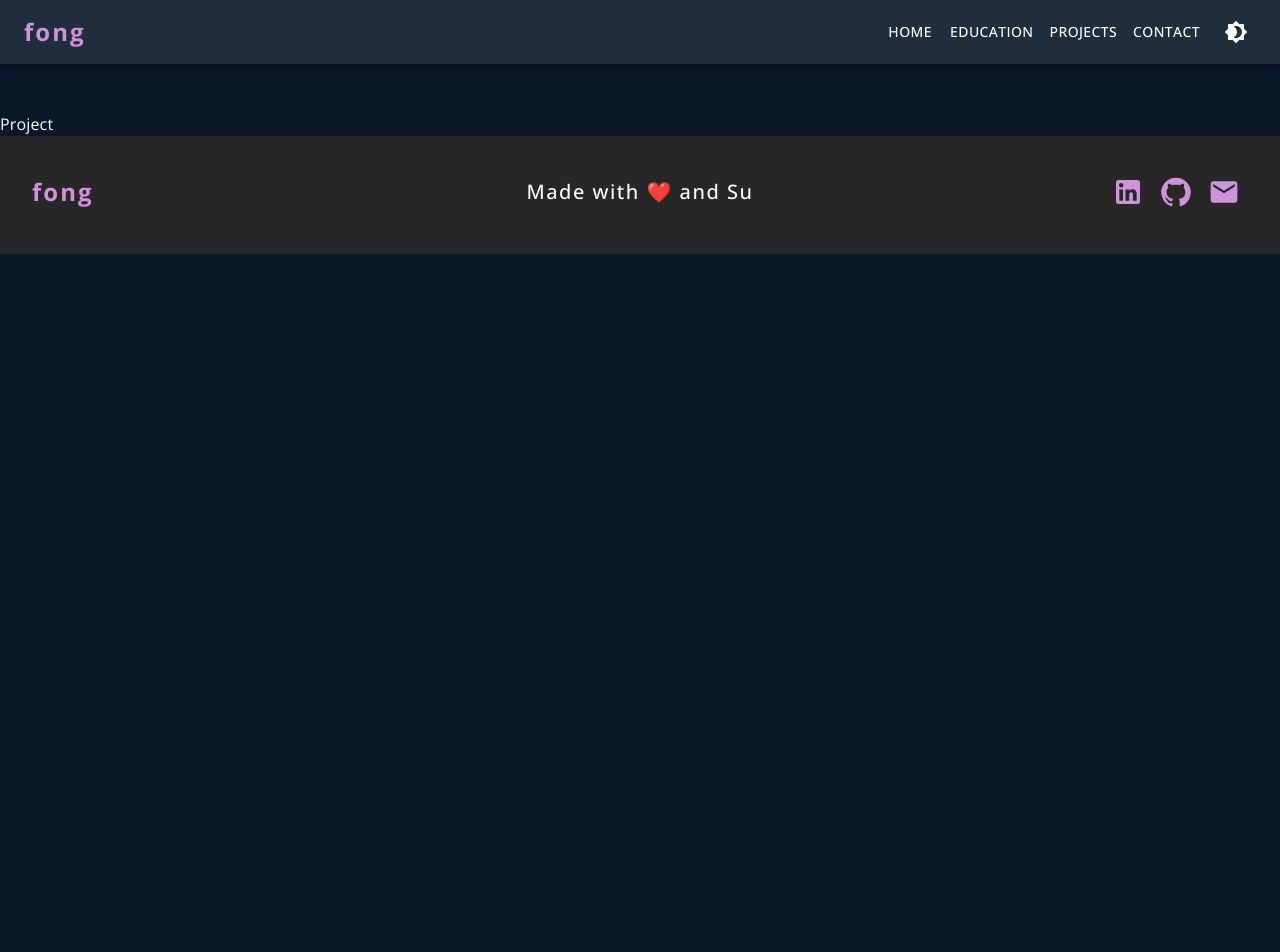
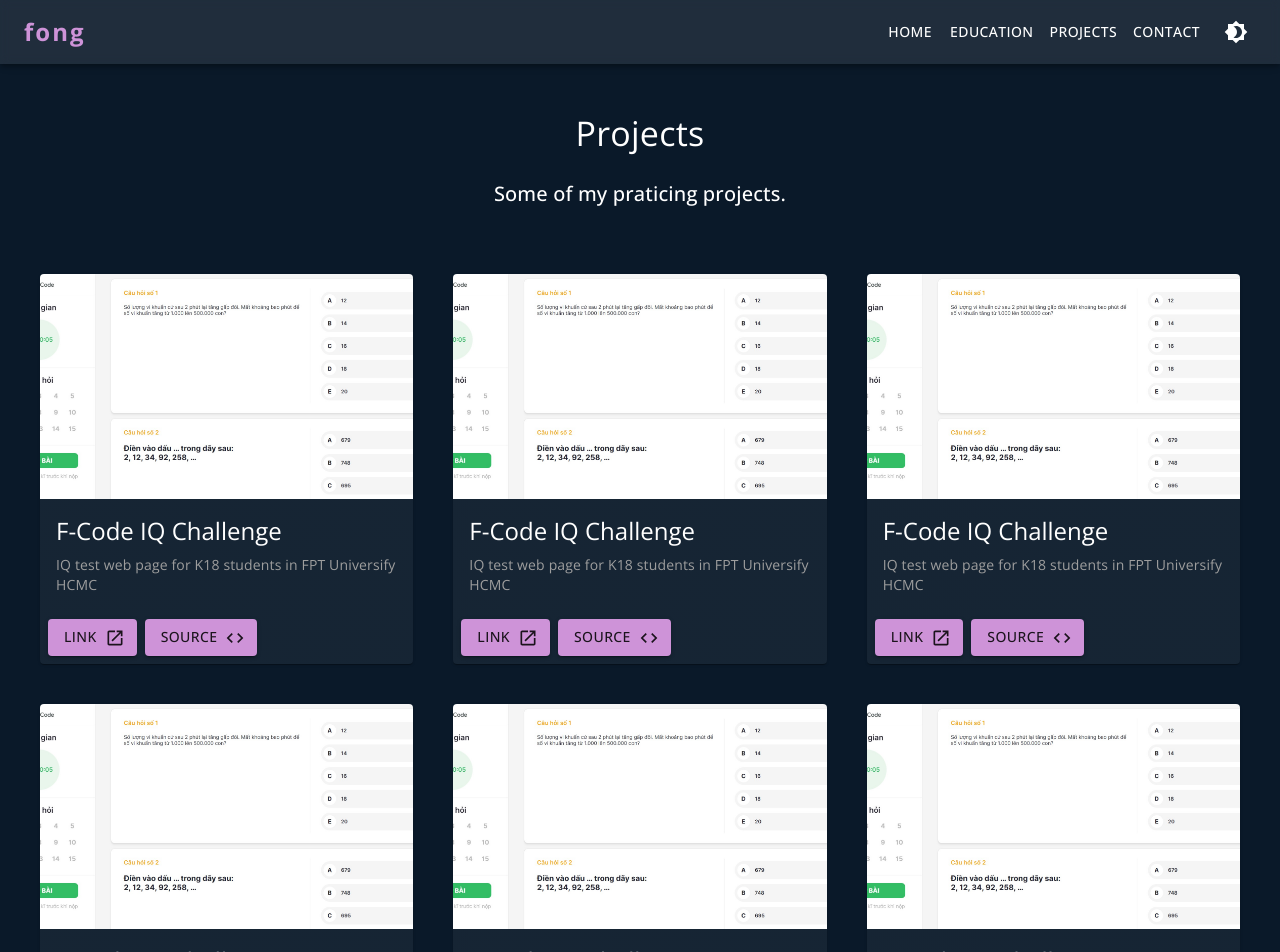
Before and after one commit to hideonbush106/portfolio, a React (Vite) app: page /projects in a window 1280 px wide. Shown: the top 952 px of the page. Before the commit the page ends 800 px from the top, so only its background shows below. Built offline with nearby package versions, Linux system fonts and the light colour scheme.

Commit message:
Done 1st time

```diff
--- a/package.json
+++ b/package.json
@@ -21,6 +21,7 @@
     "react-awesome-reveal": "^4.2.3",
     "react-dom": "^18.2.0",
     "react-icons": "^4.8.0",
+    "react-toastify": "^9.1.2",
     "typewriter-effect": "^2.19.0"
   },
   "devDependencies": {
--- a/src/App.jsx
+++ b/src/App.jsx
@@ -7,9 +7,8 @@
 import Contact from "./routes/Contact/Contact";
 import { ThemeProvider, createTheme } from "@mui/material/styles";
 import ColorModeContext from "./ColorModeContext";
-import getDesignTokens from "./ModeTheme"
+import getDesignTokens from "./ModeTheme";
 const App = () => {
-
   const [mode, setMode] = React.useState("dark");
   const colorMode = React.useMemo(
     () => ({
--- a/src/main.jsx
+++ b/src/main.jsx
@@ -2,9 +2,12 @@
 import ReactDOM from "react-dom/client";
 import App from "./App";
 import "./index.css";
+import { ToastContainer } from "react-toastify";
+import "react-toastify/dist/ReactToastify.css";
 
 ReactDOM.createRoot(document.getElementById("root")).render(
   <React.StrictMode>
     <App />
+    <ToastContainer />
   </React.StrictMode>
 );
--- a/src/routes/Contact/components/ContactInfo.jsx
+++ b/src/routes/Contact/components/ContactInfo.jsx
@@ -44,13 +44,29 @@
               <ListItemIcon>
                 <Email />
               </ListItemIcon>
-              <ListItemText>andyhoaiphong2003@gmail.com</ListItemText>
+              <ListItemText>
+                <Link
+                  color="secondary"
+                  underline="hover"
+                  href="mailto:andyhoaiphong2003@gmail.com"
+                >
+                  andyhoaiphong2003@gmail.com
+                </Link>
+              </ListItemText>
             </ListItem>
             <ListItem>
               <ListItemIcon>
                 <Phone />
               </ListItemIcon>
-              <ListItemText>(+84) 834756222</ListItemText>
+              <ListItemText>
+                <Link
+                  color="secondary"
+                  underline="hover"
+                  href="tel:+84834756222"
+                >
+                  (+84) 834756222
+                </Link>
+              </ListItemText>
             </ListItem>
             <ListItem>
               <ListItemIcon>
--- a/src/routes/Home/components/Hero.jsx
+++ b/src/routes/Home/components/Hero.jsx
@@ -11,7 +11,7 @@
         display: "flex",
         flexWrap: "wrap",
         justifyContent: "space-between",
-        height: "100vh",
+        height: { sm: "100vh", xs: "110vh" },
       }}
     >
       <Box
--- a/src/routes/Home/components/Tech.jsx
+++ b/src/routes/Home/components/Tech.jsx
@@ -13,6 +13,7 @@
   FaTerminal,
   FaFigma,
   FaUbuntu,
+  FaJava,
 } from "react-icons/fa";
 import { IoLogoJavascript } from "react-icons/io";
 import {
@@ -23,6 +24,7 @@
   SiMicrosoftsqlserver,
   SiExpress,
   SiVercel,
+  SiJavascript,
 } from "react-icons/si";
 import { TbSql } from "react-icons/tb";
 import { AttentionSeeker, Fade, Slide } from "react-awesome-reveal";
@@ -178,11 +180,11 @@
             <Typography variant="subtitle1" sx={iconTitle}>
               CSS3
             </Typography>
-            <IoLogoJavascript style={jsStyle} />
+            <SiJavascript style={jsStyle} />
             <Typography variant="subtitle1" sx={iconTitle}>
               Javascript
             </Typography>
-            <FaCoffee style={javaStyle} />
+            <FaJava style={javaStyle} />
             <Typography variant="subtitle1" sx={iconTitle}>
               Java
             </Typography>
@@ -249,7 +251,7 @@
             <Typography variant="subtitle1" sx={iconTitle}>
               Microsoft SQL Server
             </Typography>
-            <FaCoffee style={javaStyle} />
+            <FaJava style={javaStyle} />
             <Typography variant="subtitle1" sx={iconTitle}>
               Java Servlet
             </Typography>
--- a/src/routes/Layout/components/Navbar.jsx
+++ b/src/routes/Layout/components/Navbar.jsx
@@ -39,13 +39,10 @@
         component={Link}
         to="/"
         variant="h5"
+        color="secondary"
         sx={{
           lineHeight: 3,
-          color: `${
-            theme.palette.mode === "dark"
-              ? "#ffb300 !important"
-              : "#6e07f3 !important"
-          }`,
+
           letterSpacing: 2,
           fontWeight: "700",
           textDecoration: "none",
--- a/src/routes/Projects/Project.jsx
+++ b/src/routes/Projects/Project.jsx
@@ -1,9 +1,87 @@
-import React from 'react'
+import { Box, Grid, Typography } from "@mui/material";
+import React from "react";
+import ProjectCard from "./components/ProjectCard";
+import { Fade } from "react-awesome-reveal";
 
 const Project = () => {
   return (
-    <div>Project</div>
-  )
-}
+    <Box>
+      <Fade cascade direction="down" duration={1200} triggerOnce="true">
+        <Typography sx={{ textAlign: "center" }} variant="h4">
+          Projects
+        </Typography>
+        <Typography
+          sx={{
+            textAlign: "center",
+            my: 3,
+            width: { xs: "80%", sm: "60%" },
+            mx: "auto",
+          }}
+          variant="h6"
+        >
+          Some of my praticing projects.
+        </Typography>
+      </Fade>
+      <Fade cascade direction="down" duration={1200} triggerOnce="true">
+        <Grid container spacing={5} sx={{ p: 5 }}>
+          <Grid item sm={4} xs={12}>
+            <ProjectCard
+              projectImg="assets/project1.jpg"
+              title="F-Code IQ Challenge"
+              description="IQ test web page for K18 students in FPT Universify HCMC"
+              webLink="https://iqchallenge.vercel.app/"
+              sourceLink="https://github.com/hideonbush106/iqchallenge"
+            />
+          </Grid>
+          <Grid item sm={4} xs={12}>
+            <ProjectCard
+              projectImg="assets/project1.jpg"
+              title="F-Code IQ Challenge"
+              description="IQ test web page for K18 students in FPT Universify HCMC"
+              webLink="https://iqchallenge.vercel.app/"
+              sourceLink="https://github.com/hideonbush106/iqchallenge"
+            />
+          </Grid>
+          <Grid item sm={4} xs={12}>
+            <ProjectCard
+              projectImg="assets/project1.jpg"
+              title="F-Code IQ Challenge"
+              description="IQ test web page for K18 students in FPT Universify HCMC"
+              webLink="https://iqchallenge.vercel.app/"
+              sourceLink="https://github.com/hideonbush106/iqchallenge"
+            />
+          </Grid>
+          <Grid item sm={4} xs={12}>
+            <ProjectCard
+              projectImg="assets/project1.jpg"
+              title="F-Code IQ Challenge"
+              description="IQ test web page for K18 students in FPT Universify HCMC"
+              webLink="https://iqchallenge.vercel.app/"
+              sourceLink="https://github.com/hideonbush106/iqchallenge"
+            />
+          </Grid>
+          <Grid item sm={4} xs={12}>
+            <ProjectCard
+              projectImg="assets/project1.jpg"
+              title="F-Code IQ Challenge"
+              description="IQ test web page for K18 students in FPT Universify HCMC"
+              webLink="https://iqchallenge.vercel.app/"
+              sourceLink="https://github.com/hideonbush106/iqchallenge"
+            />
+          </Grid>
+          <Grid item sm={4} xs={12}>
+            <ProjectCard
+              projectImg="assets/project1.jpg"
+              title="F-Code IQ Challenge"
+              description="IQ test web page for K18 students in FPT Universify HCMC"
+              webLink="https://iqchallenge.vercel.app/"
+              sourceLink="https://github.com/hideonbush106/iqchallenge"
+            />
+          </Grid>
+        </Grid>
+      </Fade>
+    </Box>
+  );
+};
 
-export default Project
+export default Project;
--- /dev/null
+++ b/src/routes/Projects/components/ProjectCard.jsx
@@ -0,0 +1,48 @@
+import * as React from "react";
+import Card from "@mui/material/Card";
+import CardActions from "@mui/material/CardActions";
+import CardContent from "@mui/material/CardContent";
+import CardMedia from "@mui/material/CardMedia";
+import Button from "@mui/material/Button";
+import Typography from "@mui/material/Typography";
+import { Code, Launch } from "@mui/icons-material";
+
+export default function ProjectCard(props) {
+  return (
+    <Card sx={{ width: "100%" }}>
+      <CardMedia
+        sx={{ height: 225, objectFit: "cover" }}
+        image={props.projectImg}
+        title="green iguana"
+      />
+      <CardContent>
+        <Typography gutterBottom variant="h5" component="div">
+          {props.title}
+        </Typography>
+        <Typography variant="body2" color="text.secondary">
+          {props.description}
+        </Typography>
+      </CardContent>
+      <CardActions>
+        <Button
+          color="secondary"
+          target="_blank"
+          href={props.webLink}
+          variant="contained"
+          endIcon={<Launch />}
+        >
+          Link
+        </Button>
+        <Button
+          color="secondary"
+          target="_blank"
+          href={props.sourceLink}
+          variant="contained"
+          endIcon={<Code />}
+        >
+          source
+        </Button>
+      </CardActions>
+    </Card>
+  );
+}
```
Also changed, not shown: src/routes/Contact/components/ContactForm.jsx (+66 -6 lines), public/assets/project1.jpg (added), 1 other file (tests, documents, lock files or other folders).
